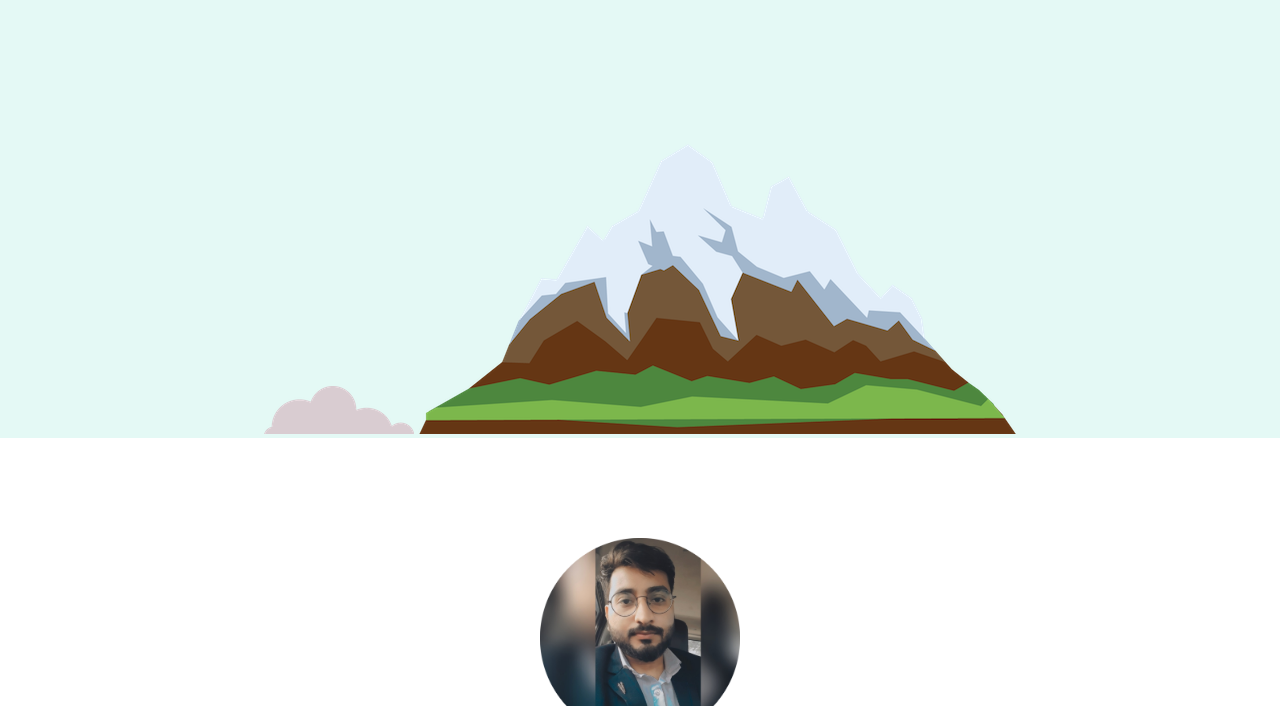
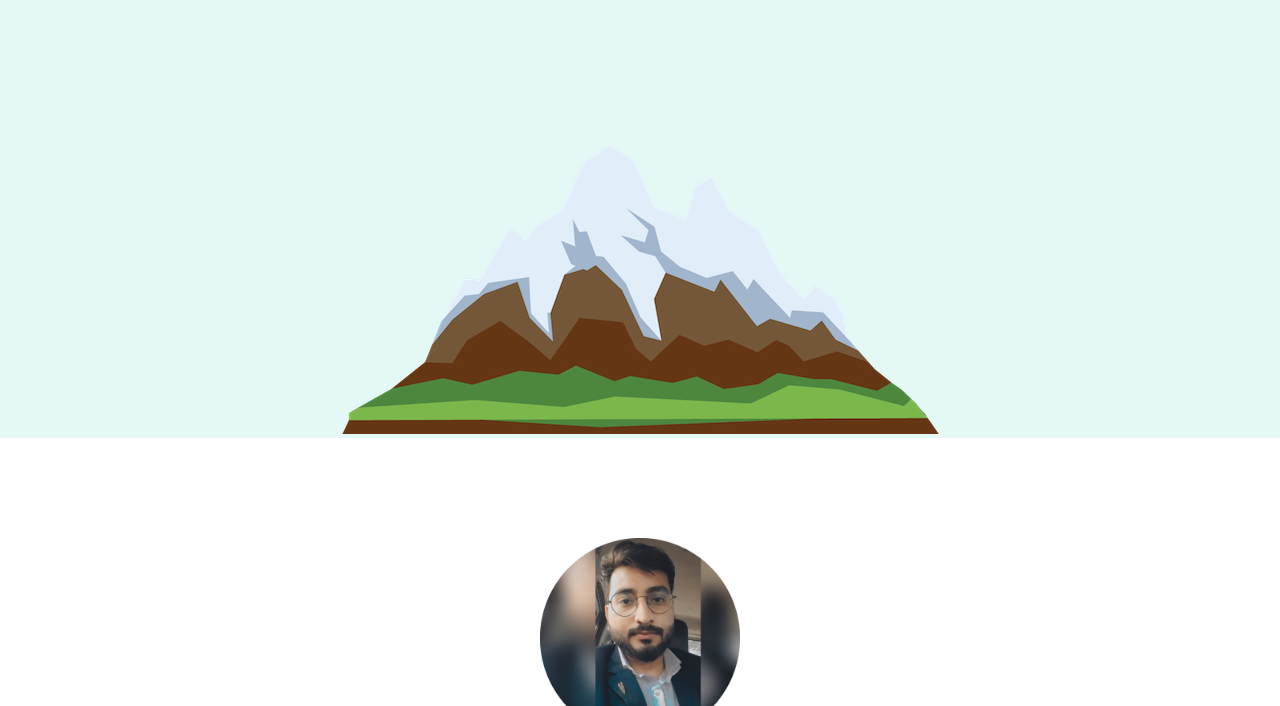
Before and after one commit to kushwahamanish99/Manish-Introduction, a plain HTML site: page index.html in a window 1280 px wide. Shown: the part 394-1100 px from the top of the page. Drawn offline with Linux system fonts and the light colour scheme.

Commit message:
introduction:v2

```diff
--- a/index.html
+++ b/index.html
@@ -15,7 +15,7 @@
       <img class="topCloud" src="images/cloud.png" alt="cloud-image">
       <h1>I'm Manish.</h1>
       <h2><p>a <span class="pro">pro</span>grammer</p></h2>
-      <img class="bottomCloud" src="images/cloud.png" alt="cloud-image">
+
       <img src="images/mountain.png" alt="mountain-image">
     </div>
 
```
